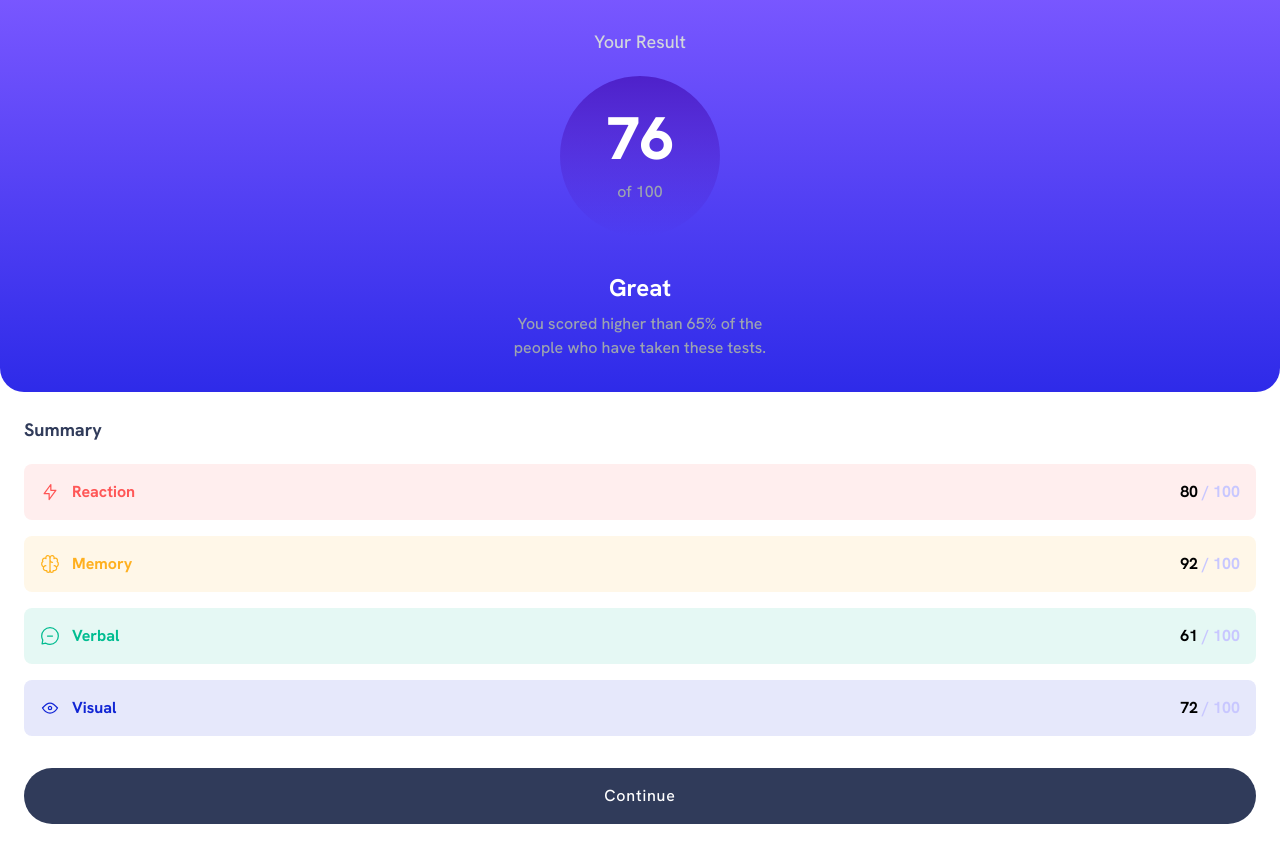
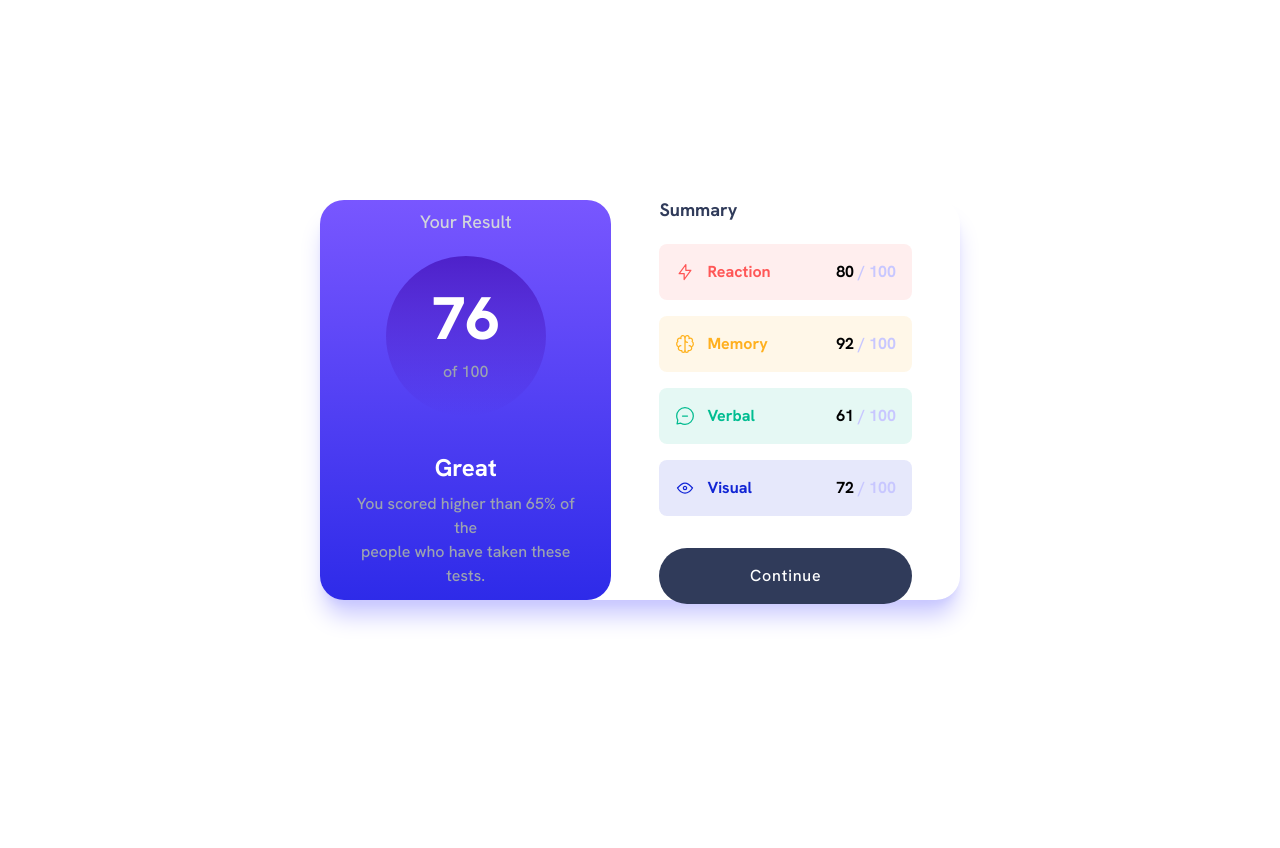
Before and after one commit to leeport511/Results-summary-component, a React (Vite) app: page / in a window 1280 px wide. After the commit the page ends 800 px from the top, so only its background shows below. Built offline with nearby package versions, Linux system fonts and the light colour scheme.

Commit message:
done with desktop version

```diff
--- a/src/App.jsx
+++ b/src/App.jsx
@@ -3,8 +3,9 @@ import "./assets/fonts/HankenGrotesk-VariableFont_wght.ttf";
 
 function App() {
     return (
-        <div className="container mx-auto h-screen">
-            <section className="rounded-b-3xl bg-gradient-to-b from-light-slate-blue to-light-royal-blue p-4 text-center">
+        <div className="container mx-auto h-screen xl:flex xl:items-center xl:justify-center">
+            <div className="xl:flex xl:h-[50%] xl:items-center xl:justify-center xl:rounded-3xl xl:shadow-xl xl:shadow-light-lavender xl:w-[50%]">
+                <section className="items-center justify-center rounded-b-3xl bg-gradient-to-b from-light-slate-blue to-light-royal-blue p-4 text-center xl:flex xl:h-[100%] xl:w-[100%] xl:flex-col xl:rounded-3xl">
                     <h4 className="mt-3 text-lg font-medium text-gray-300">
                         Your Result
                     </h4>
@@ -29,7 +30,7 @@ function App() {
                         </p>
                     </div>
                 </section>
-            <section className="p-6">
+                <section className="p-6 xl:w-[100%] xl:rounded-3xl xl:m-6">
                     <h3 className="mb-5 text-lg font-bold text-dark-gray-blue">
                         Summary
                     </h3>
@@ -44,7 +45,9 @@ function App() {
                                         src={singleData.icon}
                                         alt={singleData.category}
                                     />
-                                <p className={`${singleData.color} font-bold`}>
+                                    <p
+                                        className={`${singleData.color} font-bold`}
+                                    >
                                         {singleData.category}
                                     </p>
                                 </div>
@@ -68,6 +71,7 @@ function App() {
                     </div>
                 </section>
             </div>
+        </div>
     );
 }
 
```
Lines whose indentation alone changed are shown as unchanged.
